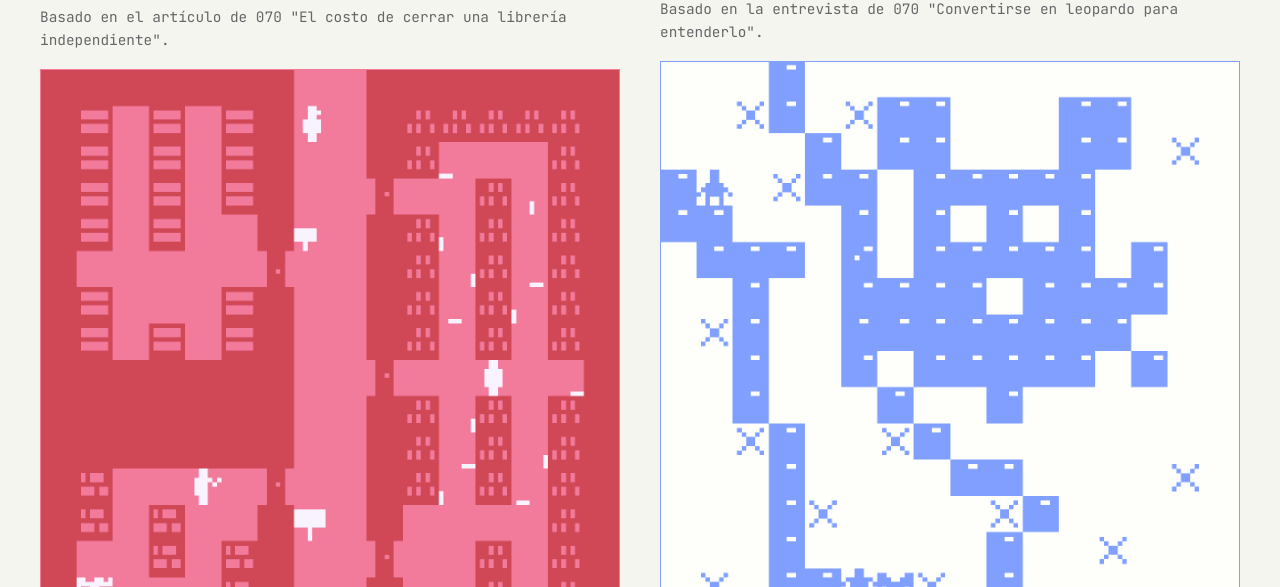
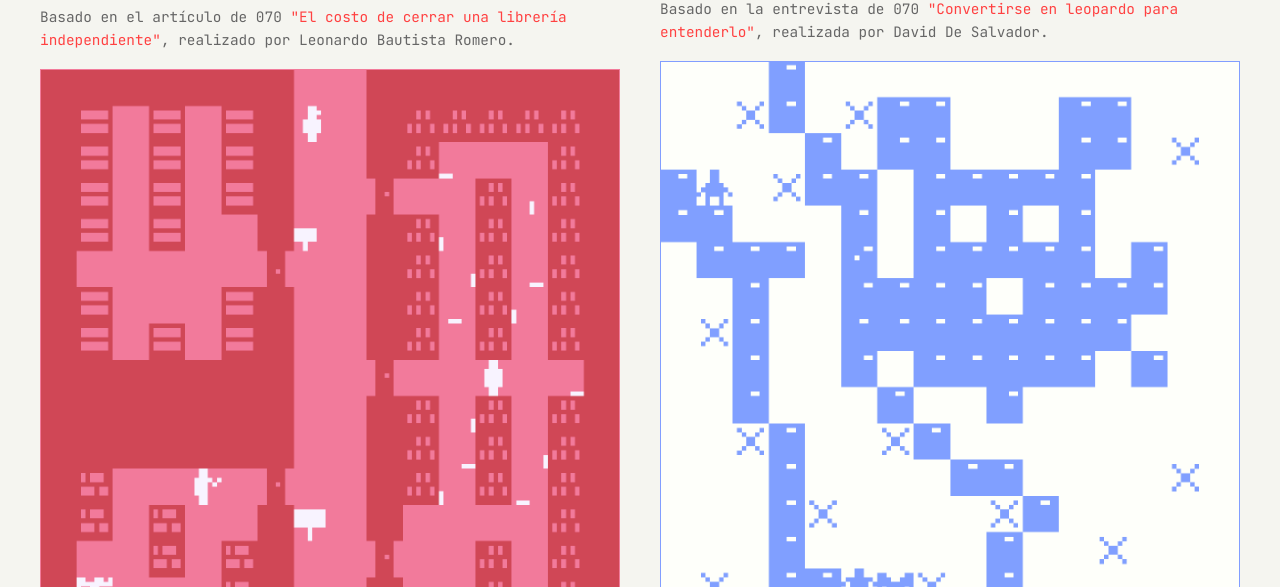
Before and after one commit to jaimander/070-bitsy, a plain HTML site: page index.html in a window 1280 px wide. Shown: the part 513-1100 px from the top of the page. Drawn offline with Linux system fonts and the light colour scheme; a web font is replaced by a local one.

Commit message:
créditos

```diff
--- a/index.html
+++ b/index.html
@@ -179,8 +179,8 @@
           <h2>Libreros llenos, vacíos y todo al mismo tiempo</h2>
 
           <p class="work-description">
-            Basado en el artículo de 070 "El costo de cerrar una librería
-            independiente".
+            Basado en el artículo de 070 <a href="https://cerosetenta.uniandes.edu.co/el-costo-de-cerrar-una-libreria-independiente/">"El costo de cerrar una librería
+            independiente"</a>, realizado por Leonardo Bautista Romero.
           </p>
 
           <a href="./libreros_llenos_vacios_y_todo_al_mismo_tiempo/index.html">
@@ -210,8 +210,8 @@
           <h2>Encontrar a Shen</h2>
 
           <p class="work-description">
-            Basado en la entrevista de 070 "Convertirse en leopardo para
-            entenderlo".
+            Basado en la entrevista de 070 <a href="https://cerosetenta.uniandes.edu.co/entrevista-emilio-aparicio-libro-shen-leopardo-nieves-himalaya/">"Convertirse en leopardo para
+            entenderlo"</a>, realizada por David De Salvador.
           </p>
 
           <a href="./encontrar_a_shen/index.html">
```
